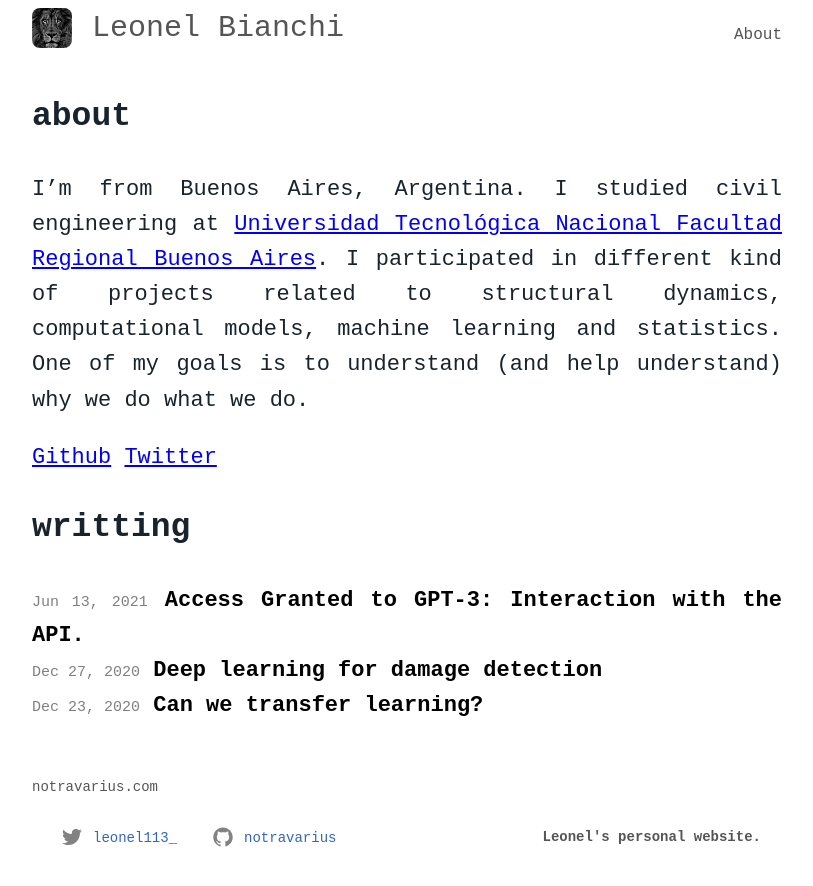
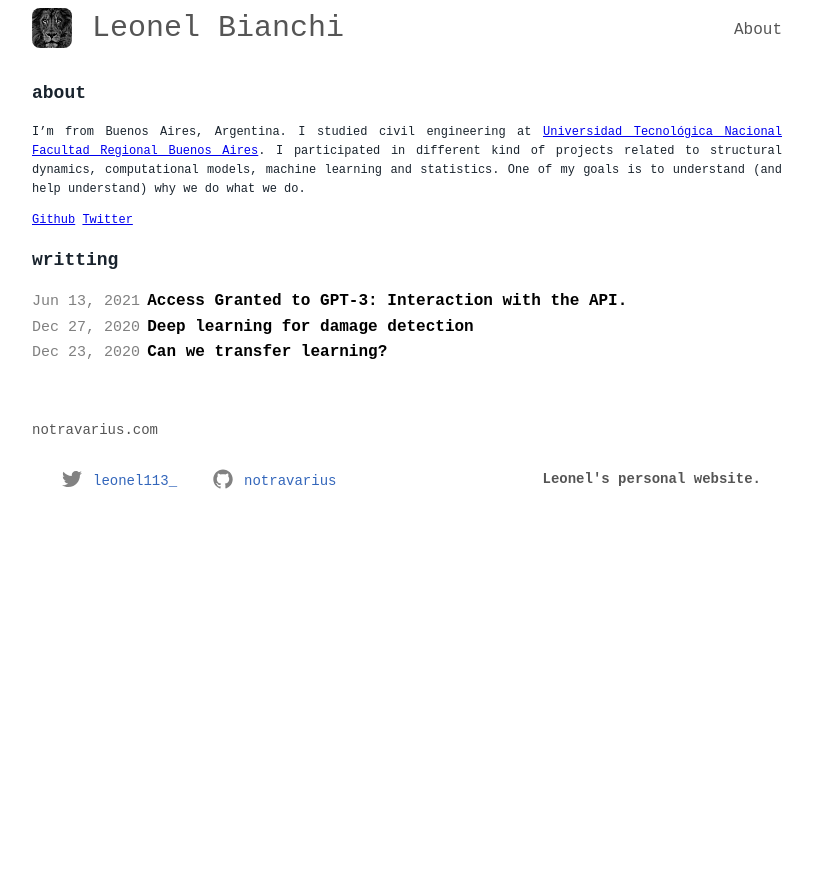
Before and after one commit to leonelBianchi/lebianchi.github.io, a Jekyll site: the page built from 1_about.md, in a window 1280 px wide. Shown: the top 886 px of the page, without its empty margins (233-1046 px from the left). Built offline with Jekyll 4.4.1, drawn with Linux system fonts in a browser that asks for light colours.

```diff
--- a/1_about.md
+++ b/1_about.md
@@ -18,7 +18,7 @@
 
     .text {
     text-decoration: underline;
-    font-size:22px;
+    font-size:16px;
     text-decoration: none;
     color:black;
     font-weight: 600;
--- a/_layouts/default.html
+++ b/_layouts/default.html
@@ -27,7 +27,7 @@
         }
 
         .main{
-            font-size: 22px;
+            font-size: 12px;
             max-width: 750px;
             font-family:NBInter,monospace;
             font-weight: 400;
```
